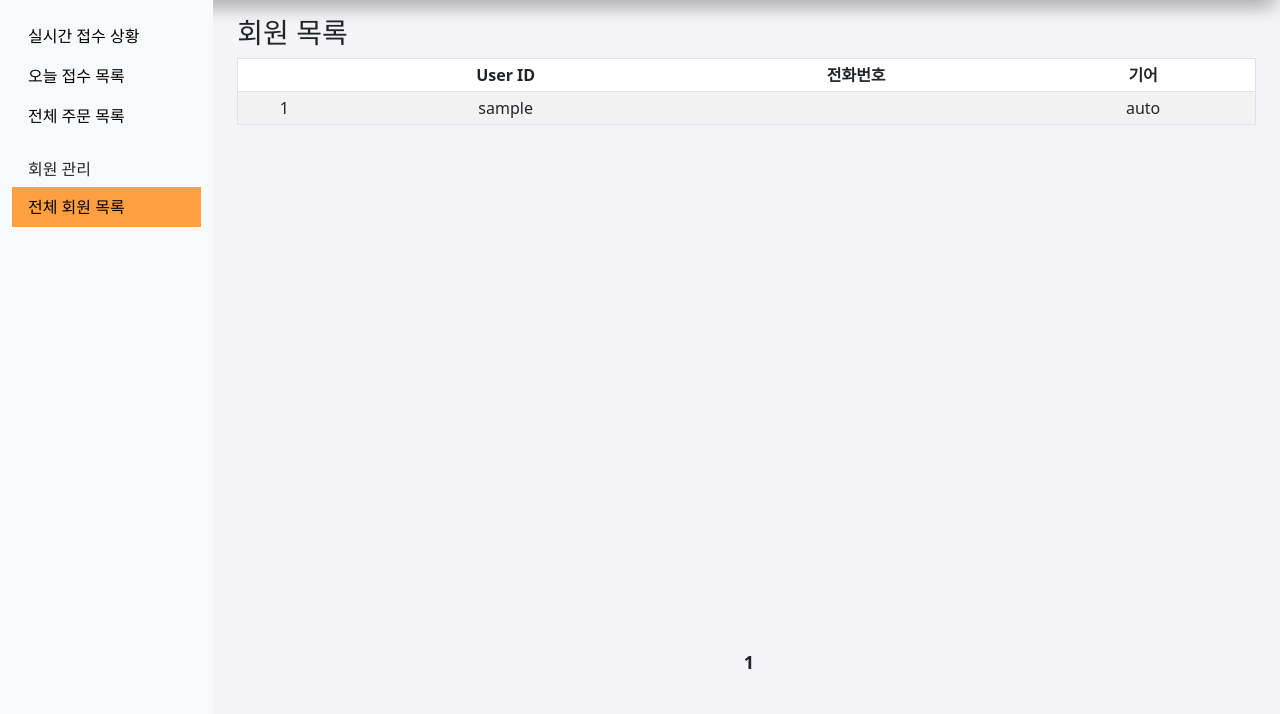
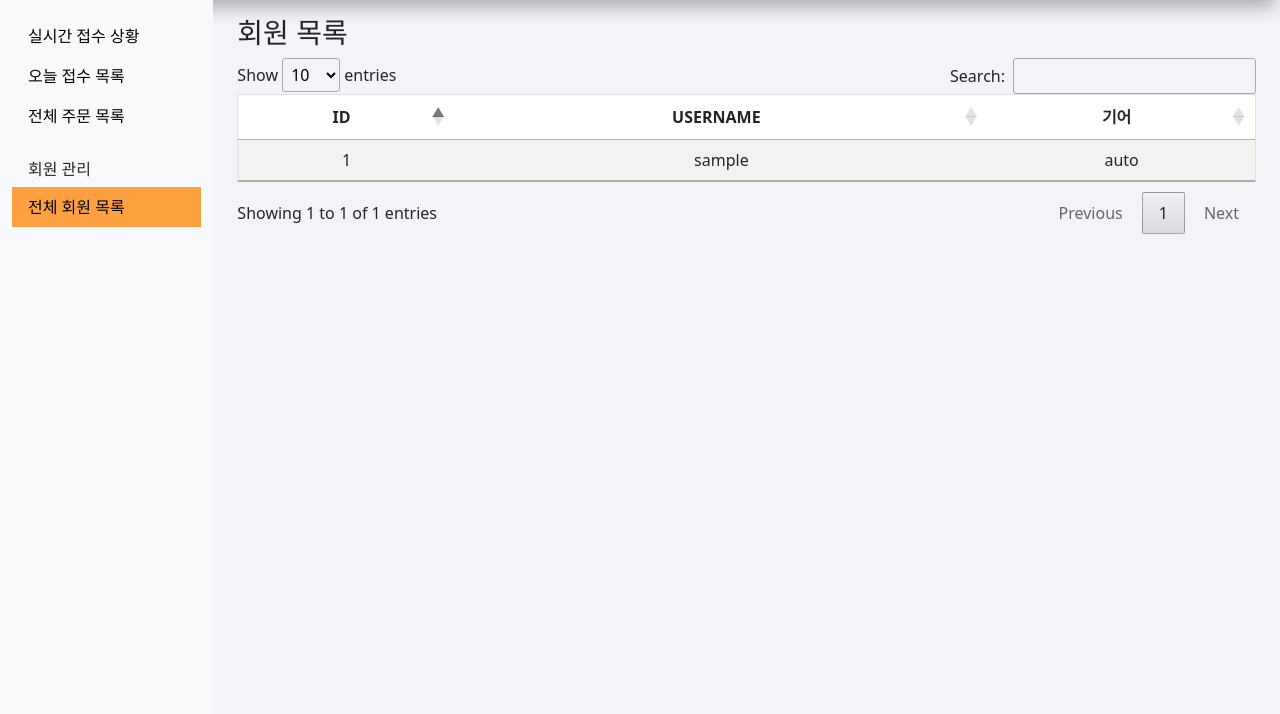
Before and after one commit to ryu-hyus/call_driver_project, a Django app: page /center/offcustomerlist/ in a window 1280 px wide. Shown: the part 88-802 px from the top of the page. Run offline with Django 4.2, Linux system fonts and the light colour scheme; the visitor is signed in with stand-in values (Sample User, id 1); data comes from the database, SQL or seed files in the repository; some libraries are stand-ins or nearby versions.

```diff
--- a/calldriverapp/templates/center/customer_list_template.html
+++ b/calldriverapp/templates/center/customer_list_template.html
@@ -68,7 +68,7 @@
             columns: [
               { title: 'ID', data: 'id', className : 'dt-head-center' },
               { title: 'USERNAME', data: 'username', className : 'dt-head-center'},
-              { title: 'GEAR', data: 'gear_type',className : 'dt-head-center' }
+              { title: '기어', data: 'gear_type',className : 'dt-head-center' }
             ]
 
           });
--- a/calldriverapp/templates/center/off_customer_list_template.html
+++ b/calldriverapp/templates/center/off_customer_list_template.html
@@ -5,6 +5,12 @@
   <meta charset="UTF-8">
   <title>전체 회원 목록</title>
   {% include 'center/layout/head.html' %}
+
+  <link
+  href="https://cdn.datatables.net/1.13.5/css/dataTables.bootstrap5.min.css"
+  rel="stylesheet"
+  crossorigin="anonymous"/>
+
 
 <style>
 /* content */
@@ -23,37 +29,6 @@
 border: 1.6px solid black;
 text-align: center;
 }
-
-    /* 페이지 설정 */
-    .pagination {
-      display: flex;
-      position: fixed;
-      right: 0;
-      bottom: 0;
-      height: 100px;
-      display: flex;
-      justify-content: center;
-      align-items: center;
-
-      width: 83%;
-      float: right;
-    }
-
-    .page {
-      margin-right: 10px;
-      cursor: pointer;
-      font-size: 18px;
-    }
-
-
-    .pagination .page {
-      margin: 0 10px;
-    }
-
-
-    .page.active {
-      font-weight: bold;
-    }
 </style>
 
 </head>
@@ -66,108 +41,48 @@
   <h3>회원 목록</h3>
   <div class="table-responsive">
     <table class="table table-striped table-sm" id="data_table">
-            <thead>
-              <tr>
-                <th scope="col"></th>
-                <th scope="col">User ID</th>
-                <th scope="col">전화번호</th>
-                <th scope="col">기어</th>
-              </tr>
-            </thead>
+      <thead></thead>
       <tbody></tbody>
     </table>
   </div>
-        <div class="pagination" id="paginationDiv"></div>
 </main>
 </div>
 </div>
+
 <script>
-    let rowsPerPage = 11;
-    let response = [];
 
 $(function () {
+
+function getCustomerList() {
+
   $.ajax({
 
-        url: "http://127.0.0.1:8000/customer/customer_info/",
+    url: "http://localhost:8000/customer/customer_info/",
     method: "GET",
-        dataType: 'json'
 
-      }).done(function (data) {
+  }).done(function (response) {
 
-        response = data;
-        response.sort(function (a, b) {
-          return a.username.localeCompare(b.username);
-        });
+    console.log(response);
+    $('#data_table').DataTable({
 
-        $(".page").on("click", function () {
-          const page = $(this).data("page");
-          showTablePage(page, rowsPerPage);
-        });
+      data: response,
+      columns: [
+        { title: 'ID', data: 'id', className : 'dt-head-center' },
+        { title: 'USERNAME', data: 'username', className : 'dt-head-center'},
+        { title: '기어', data: 'gear_type',className : 'dt-head-center' }
+      ]
 
-        showTablePage(1, rowsPerPage);
     });
 
   });
-
-    function showTablePage(page, rowsPerPage) {
-
-      $("#data_table tbody").empty();
-
-      const startIndex = (page - 1) * rowsPerPage;
-      const endIndex = Math.min(startIndex + rowsPerPage, response.length);
-
-      for (let i = startIndex; i < endIndex; i++) {
-        const user = response[i];
-        const row = $("<tr>");
-        $("<td>").text(i + 1).appendTo(row);
-        $("<td>").text(user.username).appendTo(row);
-        $("<td>").text(user.phone_number).appendTo(row);
-        $("<td>").text(user.gear_type).appendTo(row);
-        $("#data_table").append(row);
 }
 
-      updatePagination(page);
-    }
+getCustomerList();
+});
 
-    function updatePagination(currentPage) {
-      const totalPages = Math.ceil(response.length / rowsPerPage);
-      const paginationDiv = $("#paginationDiv");
-      paginationDiv.empty();
-
-      const maxVisiblePages = 10; // 최대 표시할 페이지 번호 개수
-
-      let startPage = currentPage - Math.floor(maxVisiblePages / 2);
-      let endPage = currentPage + Math.floor(maxVisiblePages / 2);
-
-      if (startPage <= 0) {
-        startPage = 1;
-        endPage = Math.min(maxVisiblePages, totalPages);
-      }
-
-      if (endPage > totalPages) {
-        endPage = totalPages;
-        startPage = Math.max(1, totalPages - maxVisiblePages + 1);
-      }
-
-      for (let i = startPage; i <= endPage; i++) {
-        const pageElement = $("<span>")
-          .addClass("page")
-          .attr("data-page", i)
-          .text(i);
-
-        if (i === currentPage) {
-          pageElement.addClass("active");
-        }
-
-        paginationDiv.append(pageElement);
-      }
-
-      $(".page").on("click", function () {
-        const page = $(this).data("page");
-        showTablePage(page, rowsPerPage);
-      });
-    }
 
 </script>
+
 </body>
+
 </html>
```
Also changed, not shown: calldriverapp/templates/center/realtime_order_template.html (+8 -11 lines), calldriverapp/templates/center/today_order_template.html (+17 -13 lines), calldriverapp/templates/center/total_order_template.html (+14 -4 lines). Lines whose indentation alone changed are shown as unchanged.
